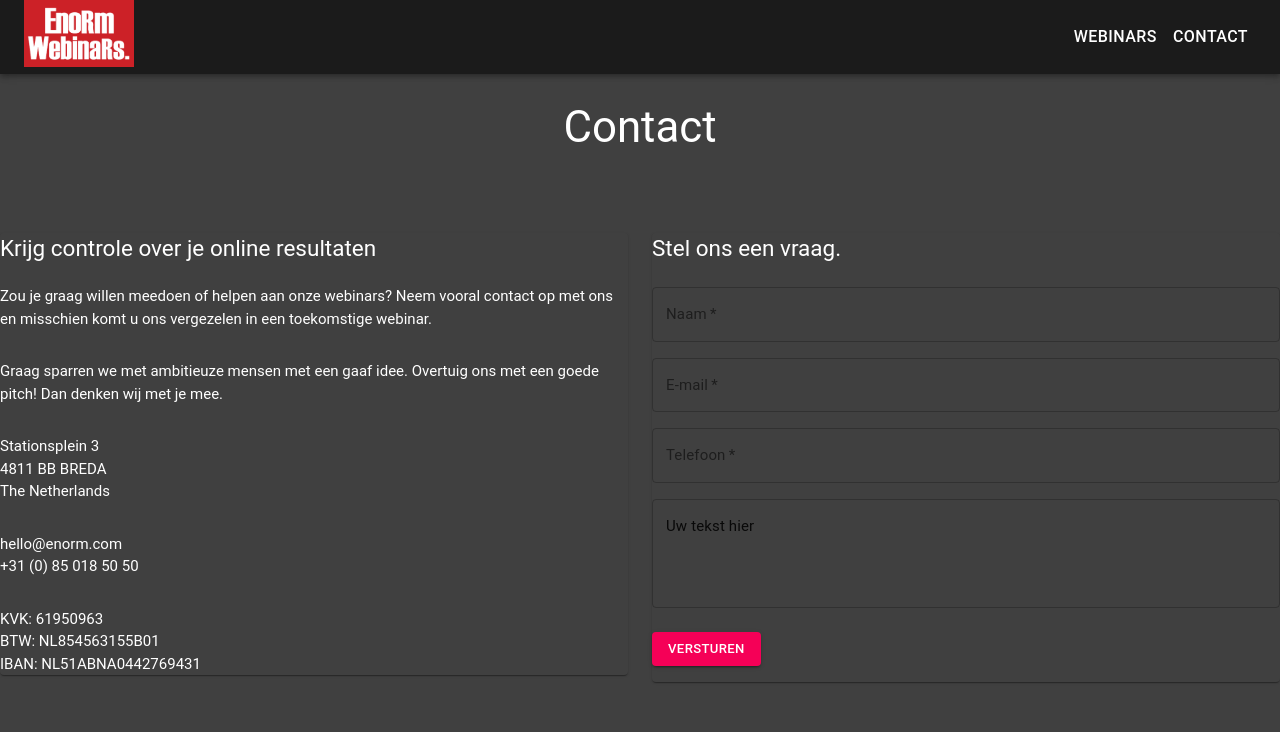
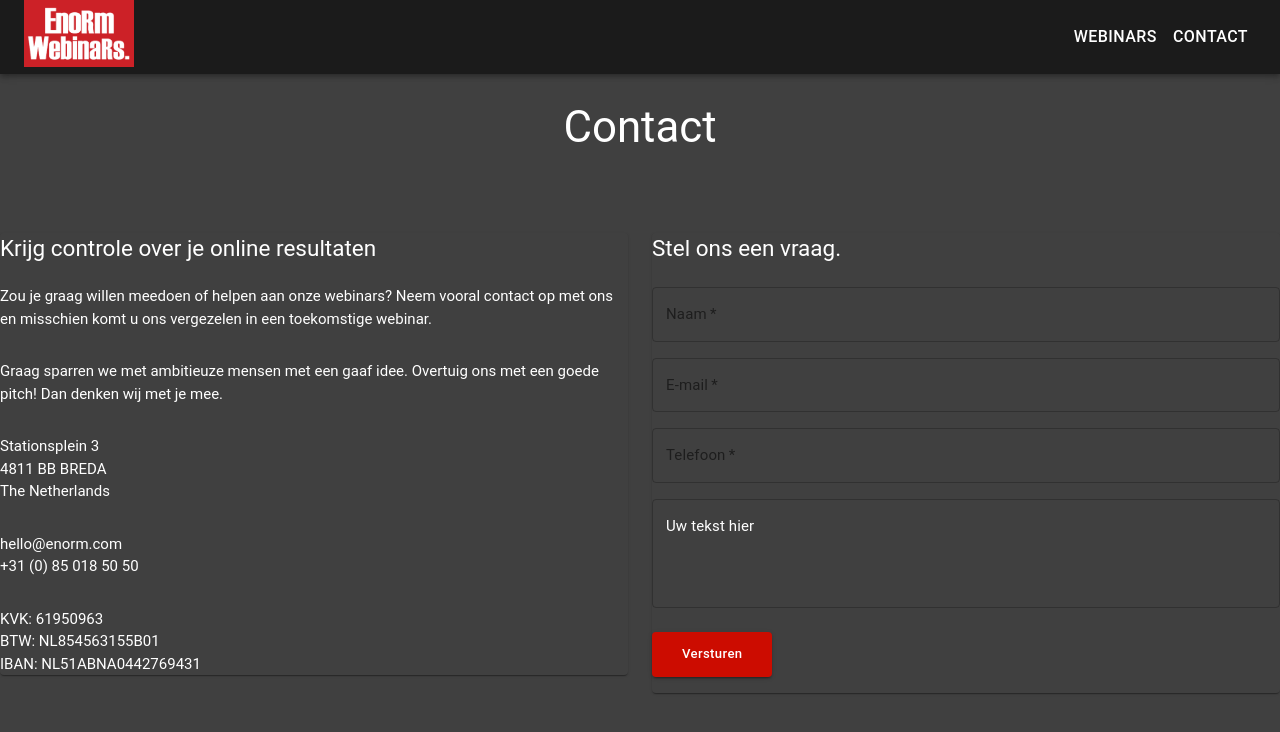
Before and after one commit to Isaidhello/Enorm-b, a React (Create React App) app in the folder enorm-webinars/: page /buildE/Contact in a window 1280 px wide. Shown: the top 732 px of the page. Built offline with nearby package versions, Linux system fonts and the light colour scheme.

Commit message:
Update Contact.js

```diff
--- a/enorm-webinars/src/components/Contact.js
+++ b/enorm-webinars/src/components/Contact.js
@@ -41,6 +41,16 @@ const useStyles = makeStyles((theme) => ({
 
   },
 
+  button: {
+    background: '#CC0C00',
+    border: 0,
+    color: 'white',
+    height: 45,
+    padding: '0 30px',
+  },
+  label: {
+    textTransform: 'capitalize',
+  },
 
   form: {
     width: '100%', // Fix IE 11 issue.
@@ -135,6 +145,10 @@ IBAN: NL51ABNA0442769431</Paper>
 
             <Grid item xs={12}>
             <TextField
+                  classes={{
+                    textField: classes.button, // class name, e.g. `classes-nesting-root-x`
+                    input: classes.label, // class name, e.g. `classes-nesting-label-x`
+                  }}
           variant="outlined"
           fullWidth
           id="outlined-multiline-static"
@@ -142,15 +156,22 @@ IBAN: NL51ABNA0442769431</Paper>
           multiline
           rows={4}
           defaultValue="Uw tekst hier"
+          InputProps={{
+            className: classes.textField,
+        }}
         />
             </Grid>
 
 
           </Grid>
+
           <Button
+      classes={{
+        root: classes.button, // class name, e.g. `classes-nesting-root-x`
+        label: classes.label, // class name, e.g. `classes-nesting-label-x`
+      }}
             type="submit"
             variant="contained"
-            color="secondary"
             className={classes.submit}
           >
             Versturen
```
